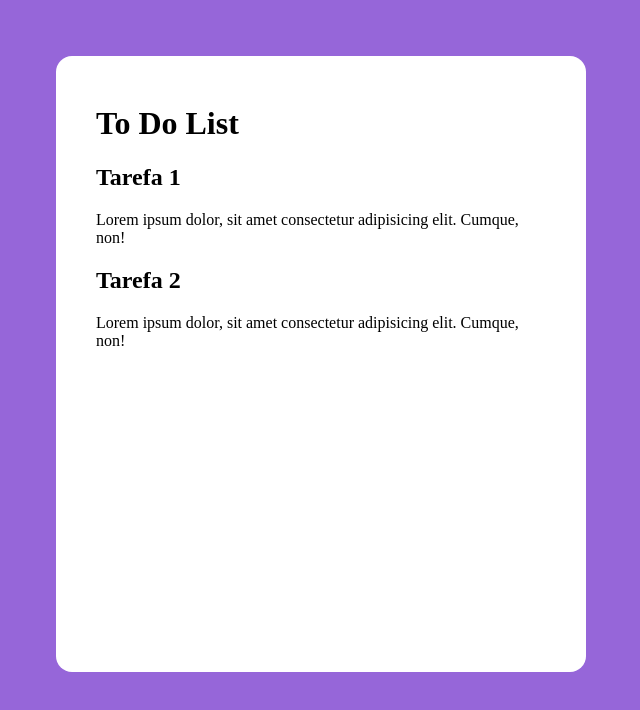
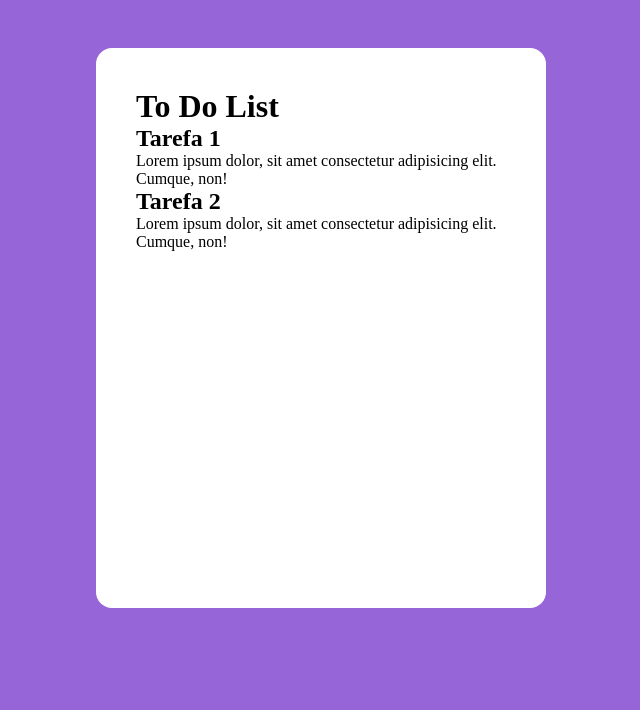
Before and after one commit to guipaterlini/task-app, a React (Vite) app: page / in a window 1280 px wide. Shown: the top 710 px of the page, without its empty margins (319-959 px from the left). Built offline with nearby package versions, Linux system fonts and the light colour scheme.

Commit message:
Ajusta estilizaçao e cria variaveis globais

```diff
--- a/src/App.jsx
+++ b/src/App.jsx
@@ -1,5 +1,5 @@
 import { TaskItem } from "./components/TaskItem";
-import "./styles.css";
+import "./global.css";
 
 export function App() {
   return (
--- /dev/null
+++ b/src/global.css
@@ -0,0 +1,29 @@
+:root {
+  --white: #fff;
+  --black: #000;
+  --gray-600: rgb(82 82 91);
+  --purple-300: #9666d9;
+}
+
+* {
+  margin: 0;
+  padding: 0;
+  box-sizing: border-box;
+}
+
+body {
+  background-color: var(--purple-300);
+  display: flex;
+  justify-content: center;
+  -webkit-font-smoothing: antialiased;
+}
+
+.taskBoard {
+  color: var(--black);
+  background-color: var(--white);
+  border-radius: 1rem;
+  padding: 2.5rem 2.5rem;
+  margin: 3rem;
+  max-width: 450px;
+  min-height: 70vh;
+}
--- a/src/styles.css
+++ /dev/null
@@ -1,15 +0,0 @@
-body {
-  background-color: #9666d9;
-  display: flex;
-  justify-content: center;
-}
-
-.taskBoard {
-  color: #000;
-  background-color: #fff;
-  border-radius: 1rem;
-  padding: 1.75rem 2.5rem;
-  margin: 3rem;
-  max-width: 450px;
-  min-height: 70vh;
-}
```
